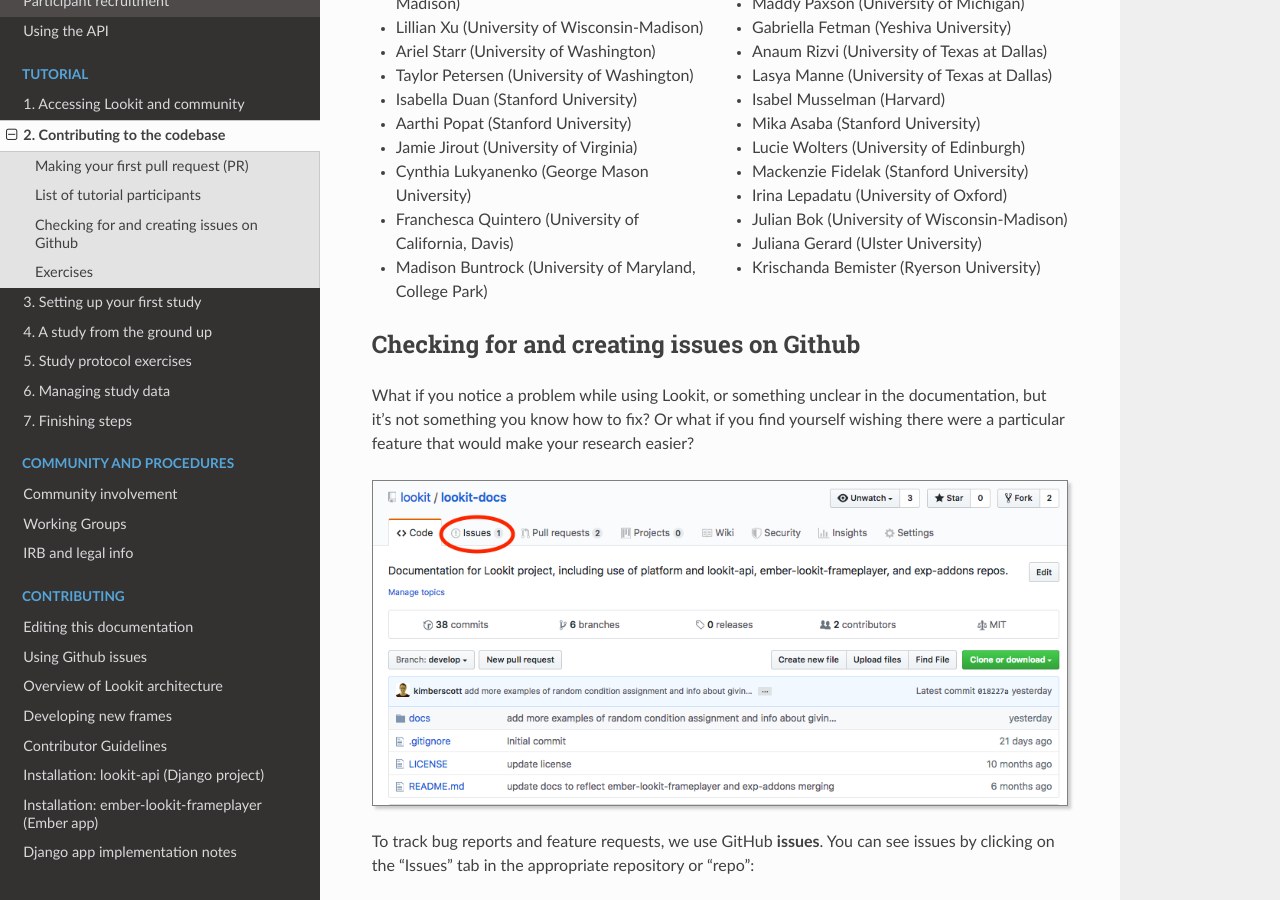
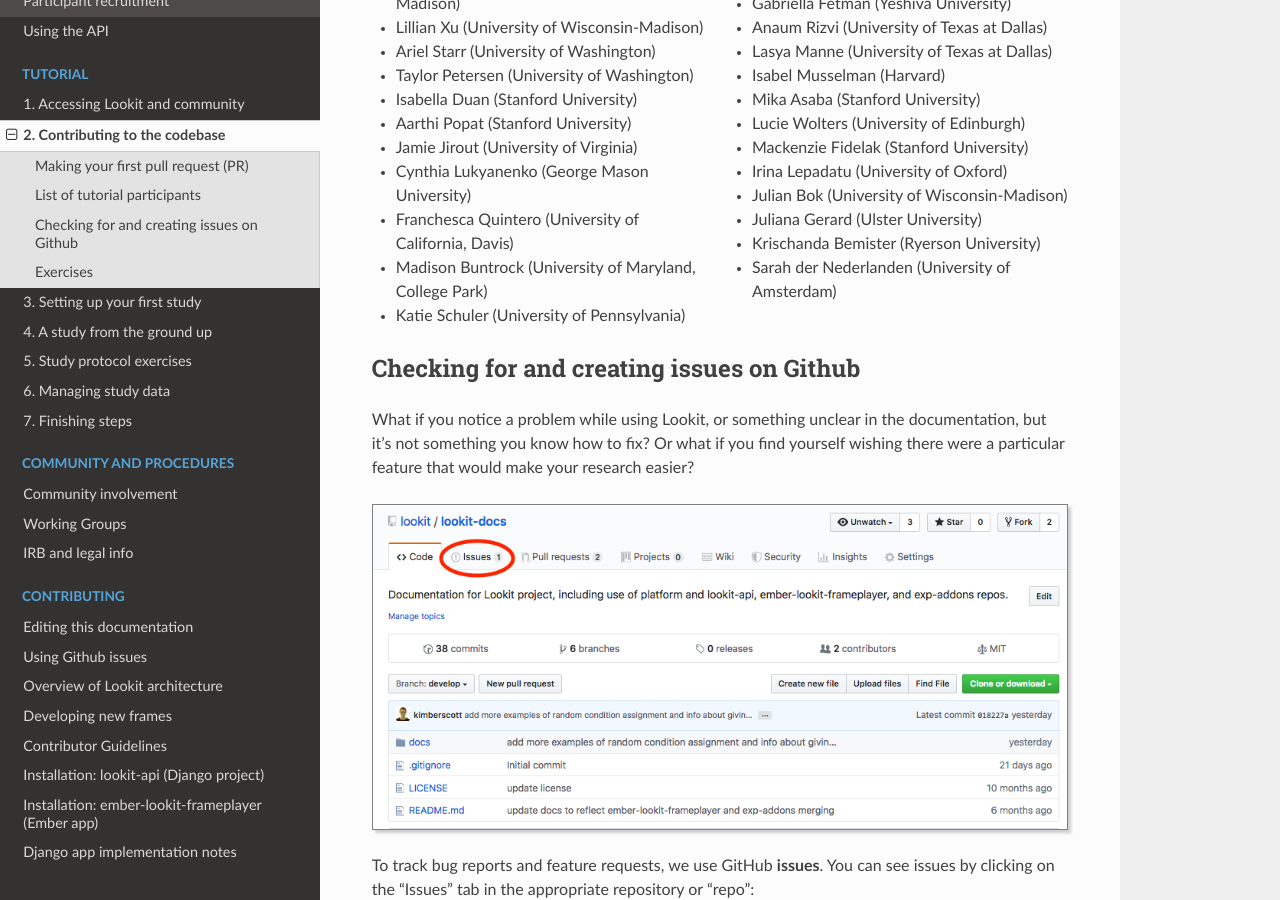
Before and after one commit to lookit/lookit-docs, a Sphinx documentation site: the page built from docs/source/tutorial-contributing.rst, in a window 1280 px wide and 900 px high, scrolled down 6561 px. Built offline with Sphinx 7.4.7 and the Read the Docs theme 2.0.0, drawn with Linux system fonts in a browser that asks for light colours.

Commit message:
Add tutorial participant to list

```diff
--- a/docs/source/tutorial-contributing.rst
+++ b/docs/source/tutorial-contributing.rst
@@ -236,6 +236,7 @@
 - Julian Bok (University of Wisconsin-Madison)
 - Juliana Gerard (Ulster University)
 - Krischanda Bemister (Ryerson University)
+- Sarah der Nederlanden (University of Amsterdam)
 
 
 Checking for and creating issues on Github
```
